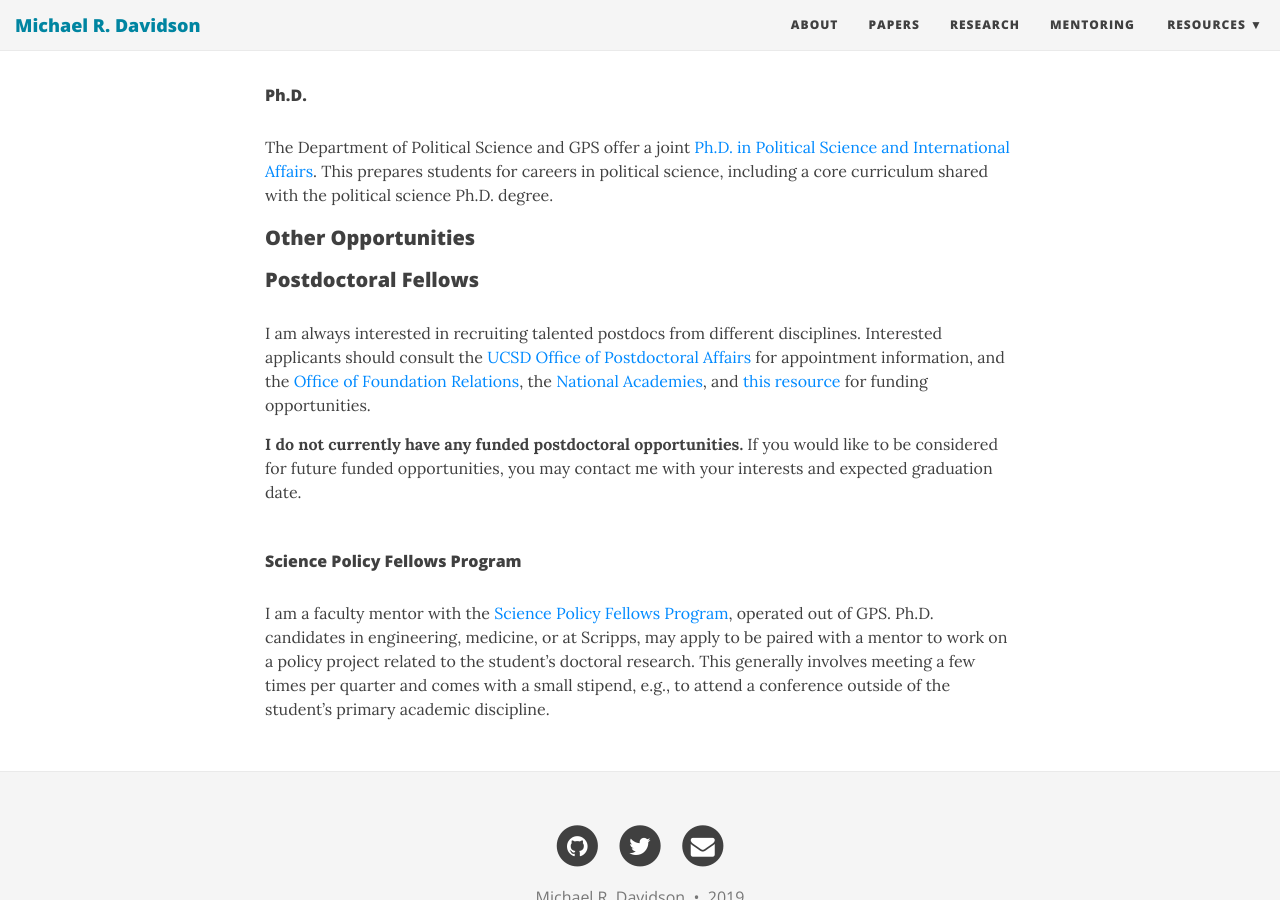
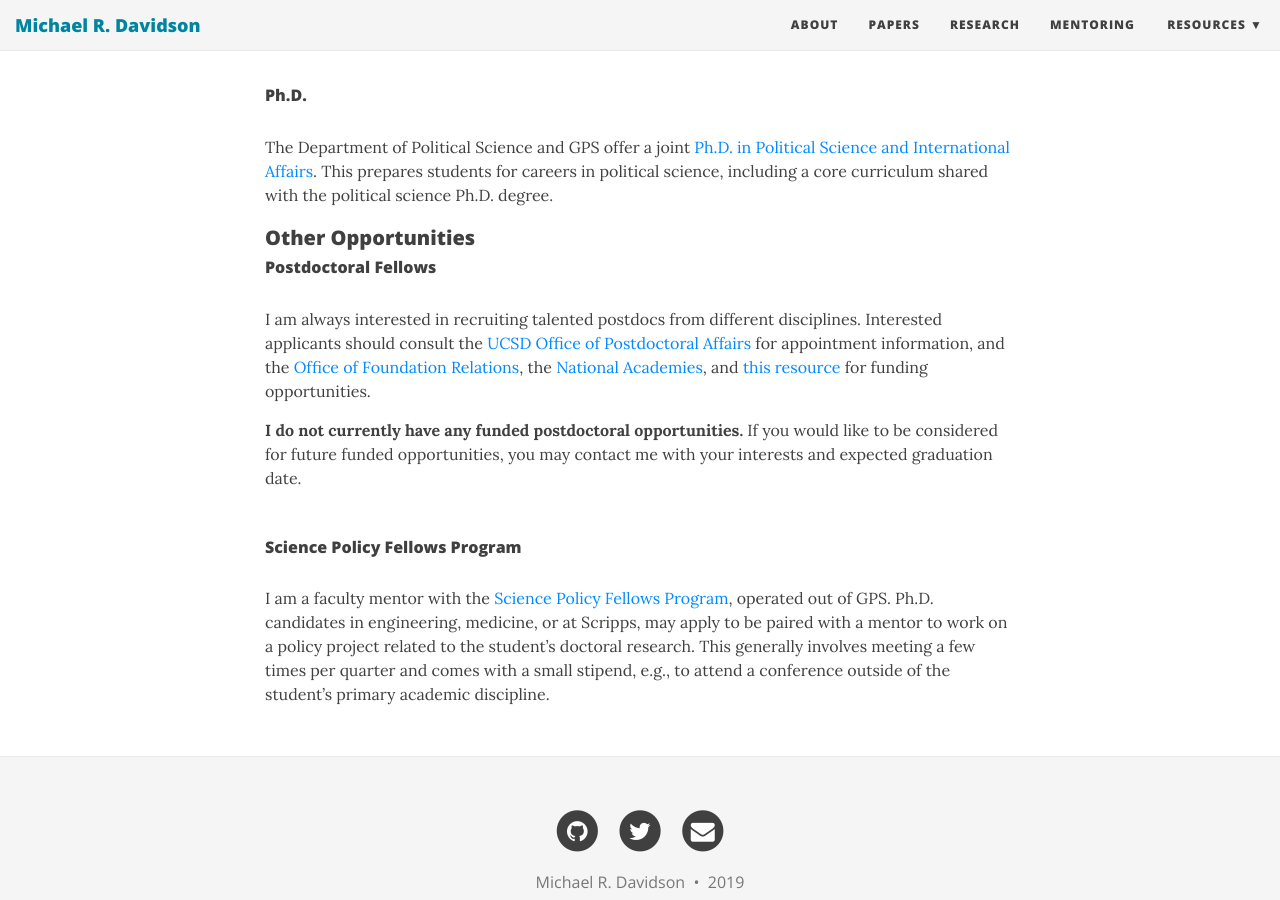
Before and after one commit to east-winds/east-winds.github.io, a Jekyll site: the page built from mentoring.md, in a window 1280 px wide and 900 px high, scrolled down 1708 px. Built offline with Jekyll 4.4.1, drawn with Linux system fonts in a browser that asks for light colours; nearby versions of some CDN libraries.

```diff
--- a/mentoring.md
+++ b/mentoring.md
@@ -66,7 +66,7 @@ The Department of Political Science and GPS offer a joint [Ph.D. in Political Sc
 
 ### Other Opportunities
 
-### Postdoctoral Fellows
+#### Postdoctoral Fellows
 
 I am always interested in recruiting talented postdocs from different disciplines. Interested applicants should consult the [UCSD Office of Postdoctoral Affairs][postdoc] for appointment information, and the [Office of Foundation Relations][foundation], the [National Academies][NAS], and [this resource][harvard-funding] for funding opportunities.
 
```
